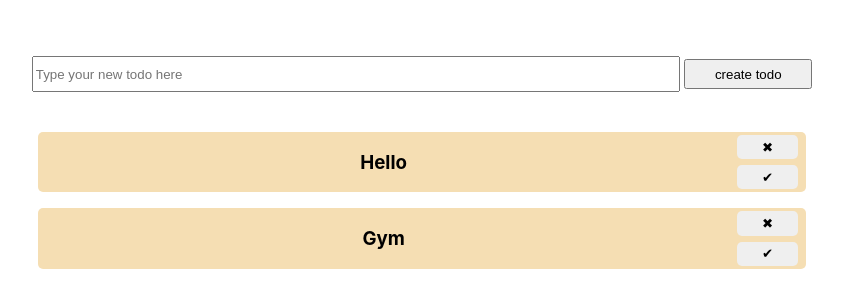
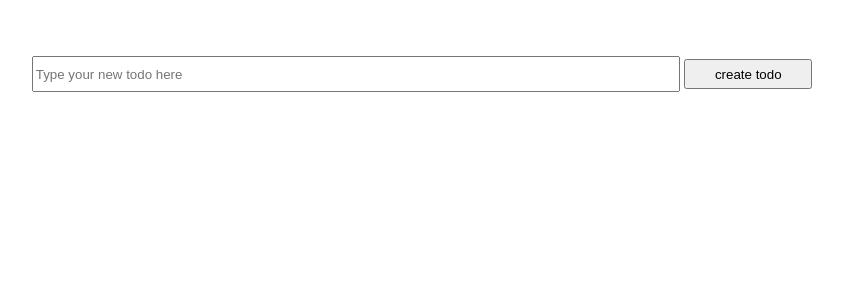
Before and after one commit to AmanBhanse/React-Todo-Advance, a React (Create React App) app: page / in a window 1280 px wide. Shown: the top 308 px of the page, without its empty margins (218-1061 px from the left). Built offline with nearby package versions, Linux system fonts and the light colour scheme.

Commit message:
connect TodoList to store , implement remove todo functionality

```diff
--- a/src/todos/TodoList.js
+++ b/src/todos/TodoList.js
@@ -1,15 +1,26 @@
 import React from "react";
 import TodoListItem from "./TodoListItem";
 import "./TodoList.css";
+import { connect } from "react-redux";
+import { removeTodo } from "./actions";
 
-function TodoList({ todos = [{ text: "Hello" }, { text: "Gym" }] }) {
+function TodoList({ todos = [{ text: "Hello" }, { text: "Gym" }], onRemovedPressed }) {
     return (
         <div className="list-wrapper">
             {todos.map((todo) => (
-                <TodoListItem todo={todo} />
+                <TodoListItem todo={todo} onRemovedPressed={onRemovedPressed} />
             ))}
         </div>
     );
 }
 
-export default TodoList;
+//below is function which return json object (beaware of syntax)
+const mapStateToProps = (state) => ({
+    todos: state.todos,
+});
+
+const mapDispatchToProps = (dispatch) => ({
+    onRemovedPressed: (text) => dispatch(removeTodo(text)),
+});
+
+export default connect(mapStateToProps, mapDispatchToProps)(TodoList);
--- a/src/todos/TodoListItem.js
+++ b/src/todos/TodoListItem.js
@@ -1,12 +1,19 @@
 import React from "react";
 import "./TodoListItem.css";
 
-function TodoListItem({ todo }) {
+function TodoListItem({ todo, onRemovedPressed }) {
     return (
         <div className="todo-item-container">
             <h3>{todo.text}</h3>
             <div className="button-container">
-                <button className="remove-todo-button">✖</button>
+                <button
+                    className="remove-todo-button"
+                    onClick={() => {
+                        onRemovedPressed(todo.text);
+                    }}
+                >
+                    ✖
+                </button>
                 <button className="complete-todo-button">✔</button>
             </div>
         </div>
--- a/src/todos/reducers.js
+++ b/src/todos/reducers.js
@@ -10,7 +10,7 @@ export const todos = (state = [], action) => {
                 text,
                 isCompleted: false,
             };
-            return state.concet(newTodo);
+            return state.concat(newTodo);
         }
 
         case REMOVE_TODO: {
```
